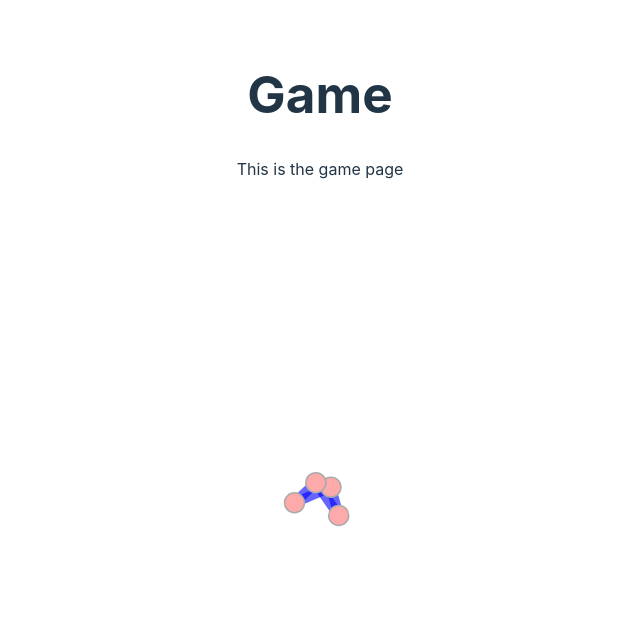
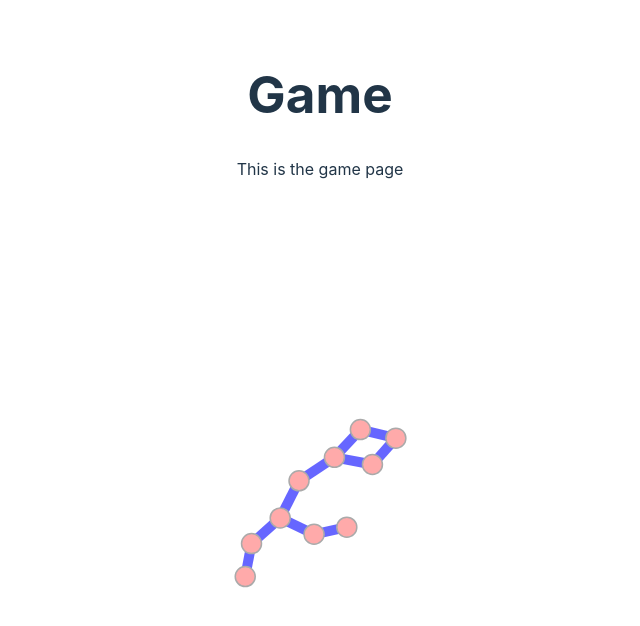
Before and after one commit to itsp-pbl-2023/mind-graph, a React (Vite) app in the folder client/: page /game in a window 1280 px wide. Shown: the top 626 px of the page, without its empty margins (320-960 px from the left). Built offline with nearby package versions, Linux system fonts and the light colour scheme; what @bufbuild/connect-query, @bufbuild/connect-web, @bufbuild/protobuf would draw is missing.

Commit message:
add demodata

```diff
--- a/client/src/pages/game.tsx
+++ b/client/src/pages/game.tsx
@@ -6,6 +6,12 @@ const nodes = [
   {id: "b", word: "b"},
   {id: "c", word: "c"},
   {id: "d", word: "d"},
+  {id: "e", word: "e"},
+  {id: "f", word: "f"},
+  {id: "g", word: "g"},
+  {id: "h", word: "h"},
+  {id: "i", word: "i"},
+  {id: "j", word: "j"},
 ] as Node[]
 
 const edges = [
@@ -13,6 +19,13 @@ const edges = [
   {nodeId1: "b", nodeId2: "c"},
   {nodeId1: "c", nodeId2: "d"},
   {nodeId1: "d", nodeId2: "a"},
+  {nodeId1: "e", nodeId2: "f"},
+  {nodeId1: "f", nodeId2: "g"},
+  {nodeId1: "g", nodeId2: "h"},
+  {nodeId1: "h", nodeId2: "a"},
+  {nodeId1: "i", nodeId2: "j"},
+  {nodeId1: "g", nodeId2: "j"},
+
 ] as Edge[]
 
 const Game = () => {
```
